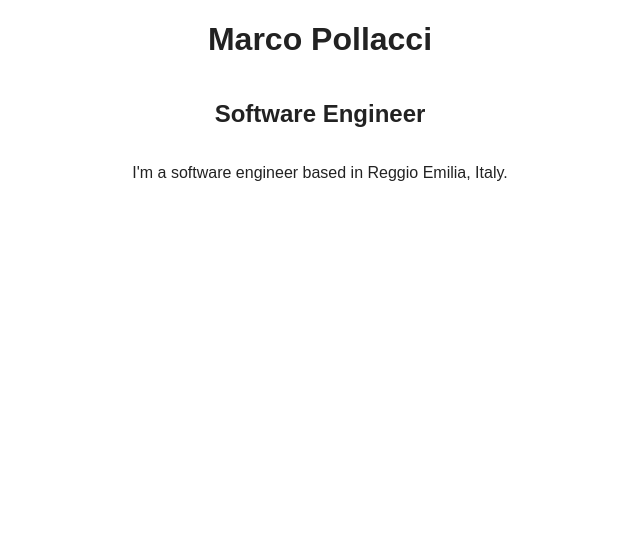
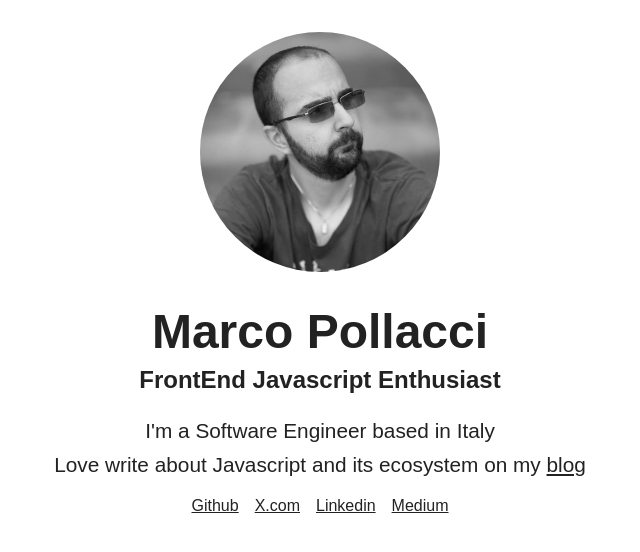
Before and after one commit to marcopollacci/marcopollacci.it, a website: page site/index.html in a window 1280 px wide. Shown: the whole page, without its empty margins (320-960 px from the left). Drawn offline with Linux system fonts and the light colour scheme.

Commit message:
feat(main): :sparkles: home page

```diff
--- a/site/css/style.css
+++ b/site/css/style.css
@@ -14,9 +14,45 @@ body {
   color: var(--text-color);
 }
 
+a {
+  color: var(--text-color);
+}
+
+p {
+  font-size: 1.3rem;
+  margin: 0.3rem 0;
+}
+
 .container {
+  padding: 2em;
+  margin-block-start: 2em;
   display: flex;
   flex-direction: column;
   align-items: center;
   flex-wrap: wrap;
+  margin: 0 auto;
 }
+
+.container h1 {
+  margin-block-end: 0;
+  font-size: 3rem;
+}
+.container h2 {
+  margin-block-start: 0.3em;
+}
+.container > img {
+  width: 15rem;
+  border-radius: 50%;
+}
+
+.links {
+  display: flex;
+  column-gap: 1rem;
+  margin-block-start: 1rem;
+}
+
+@media (pointer: coarse) and (orientation: portrait) {
+  .container {
+    align-items: flex-start;
+  }
+}
--- a/site/index.html
+++ b/site/index.html
@@ -1,5 +1,5 @@
 <!DOCTYPE html>
-<html>
+<html lang="en">
   <head>
     <meta charset="utf-8" />
     <title>Marco Pollacci</title>
@@ -9,9 +9,20 @@
   </head>
   <body>
     <div class="container">
+      <img src="images/me.jpeg" alt="Personal profile pic of me" />
       <h1>Marco Pollacci</h1>
-      <h2>Software Engineer</h2>
-      <p>I'm a software engineer based in Reggio Emilia, Italy.</p>
+      <h2>FrontEnd Javascript Enthusiast</h2>
+      <p>I'm a Software Engineer based in Italy</p>
+      <p>
+        Love write about Javascript and its ecosystem on my
+        <a href="https://pollacci.blog/">blog</a>
+      </p>
+      <div class="links">
+        <a href="https://github.com/marcopollacci">Github</a>
+        <a href="https://twitter.com/Cerins_Marco">X.com</a>
+        <a href="https://www.linkedin.com/in/marcopollacci/">Linkedin</a>
+        <a href="https://pollacci.blog/">Medium</a>
+      </div>
     </div>
   </body>
 </html>
```
Also changed, not shown: site/images/me.jpeg (added).
